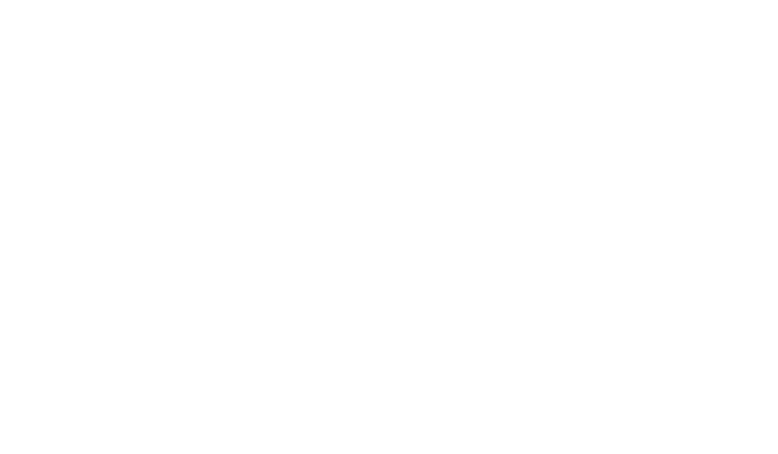
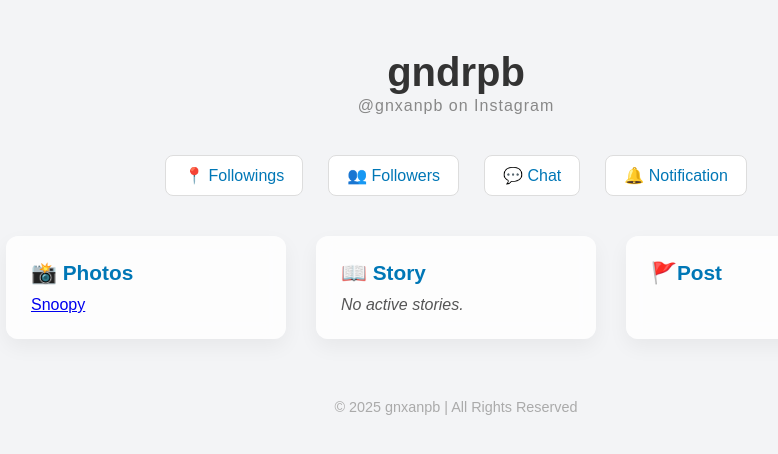
Before and after one commit to drei0909/prac, a plain HTML site: page index.html in a window 1280 px wide. Shown: the whole page, without its empty margins (184-962 px from the left). Drawn offline with Linux system fonts and the light colour scheme.

Commit message:
second commit

```diff
--- a/index.html
+++ b/index.html
@@ -1,11 +1,155 @@
 <!DOCTYPE html>
 <html lang="en">
 <head>
-    <meta charset="UTF-8">
-    <meta name="viewport" content="width=device-width, initial-scale=1.0">
-    <title>Document</title>
+  <meta charset="UTF-8" />
+  <meta name="viewport" content="width=device-width, initial-scale=1.0"/>
+  <title>Gian Hub</title>
+  <style>
+    * {
+      margin: 0;
+      padding: 0;
+      box-sizing: border-box;
+      font-family: 'Poppins', sans-serif;
+    }
+
+    body {
+      background: #f3f4f6;
+      color: #333;
+      padding: 50px 50px;
+    }
+
+    header {
+      text-align: center;
+      margin-bottom: 40px;
+    }
+
+    header h1 {
+      font-size: 2.5rem;
+      font-weight: bold;
+      margin-bottom: 2px;
+    }
+
+    header p {
+      font-size: rem;
+      color: #888;
+      letter-spacing: 1px;
+    }
+
+    nav {
+      display: flex;
+      justify-content: center;
+      gap: 25px;
+      margin-bottom: 40px;
+      flex-wrap: wrap;
+    }
+
+    nav a {
+      text-decoration: none;
+      color: #0077b6;
+      padding: 10px 18px;
+      border-radius: 8px;
+      transition: 0.3s ease;
+      font-weight: 500;
+      background-color: #ffffff;
+      border: 1px solid #ddd;
+    }
+
+    nav a:hover {
+      background-color: #e0f0ff;
+      transform: scale(1.05);
+    }
+
+    .flex-section {
+      display: flex;
+      gap: 30px;
+      flex-wrap: wrap;
+      justify-content: center;
+    }
+
+    .card {
+      background: rgba(255, 255, 255, 0.8);
+      backdrop-filter: blur(10px);
+      box-shadow: 0 8px 20px rgba(0, 0, 0, 0.05);
+      border-radius: 12px;
+      padding: 25px;
+      width: 280px;
+      transition: transform 0.3s ease, box-shadow 0.3s ease;
+    }
+
+    .card:hover {
+      transform: translateY(-6px);
+      box-shadow: 0 12px 25px rgba(0, 0, 0, 0.1);
+    }
+
+    .card h2 {
+      margin-bottom: 11px;
+      color: #0077b6;
+      font-size: 1.3rem;
+    }
+
+    .card p {
+      color: #555;
+      font-style: italic;
+    }
+
+    footer {
+      text-align: center;
+      margin-top: 60px;
+      font-size: 0.9rem;
+      color: #aaa;
+    }
+
+    .plus:hover {
+      transform: rotate(90deg);
+    }
+
+    @media screen and (max-width: 768px) {
+      header h1 {
+        font-size: 2rem;
+      }
+
+      .card {
+        width: 90%;
+      }
+
+      nav {
+        gap: 15px;
+      }
+    }
+  </style>
 </head>
 <body>
 
+  <header>
+    <h1>gndrpb</h1>
+    <p>@gnxanpb on Instagram</p>
+  </header>
+
+  <nav>
+    <a href="#">📍 Followings</a>
+    <a href="#">👥 Followers</a>
+    <a href="#">💬 Chat</a>
+    <a href="#">🔔 Notification</a>
+  </nav>
+
+  <div class="flex-section">
+    <div class="card">
+      <h2>📸 Photos</h2>
+      <a href="Snoopy.png">Snoopy</a>
+
+    </div>
+    <div class="card">
+      <h2>📖 Story</h2>
+      <p>No active stories.</p>
+    </div>
+    <div class="card">
+      <h2>🚩Post</h2>
+    </div>
+  </div>
+
+  <footer>
+    &copy; 2025 gnxanpb | All Rights Reserved
+  </footer>
+
 </body>
 </html>
```
